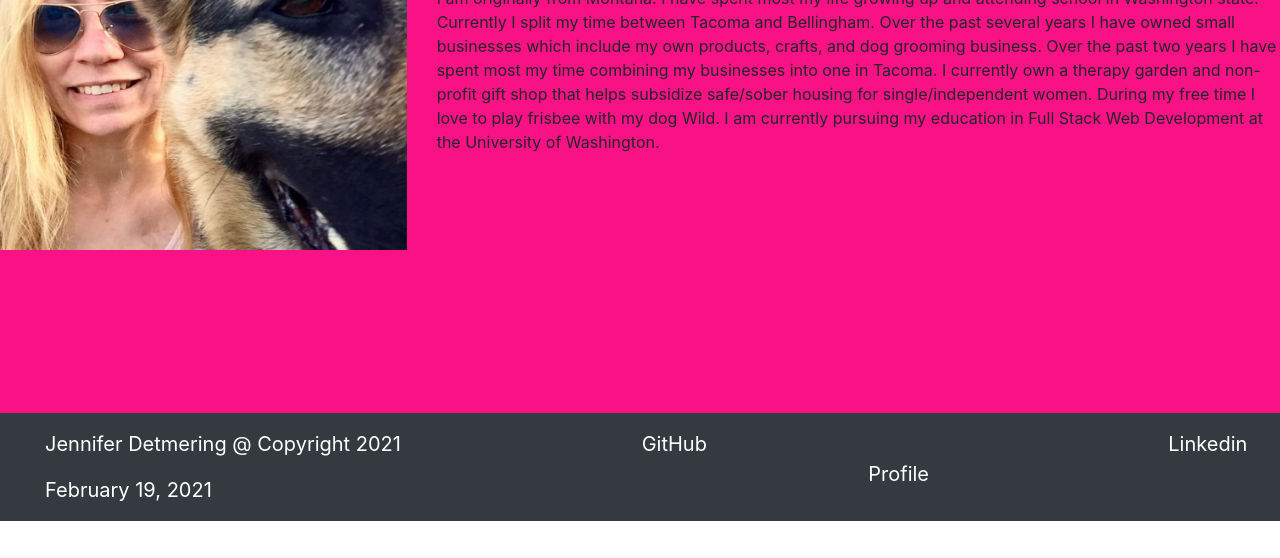
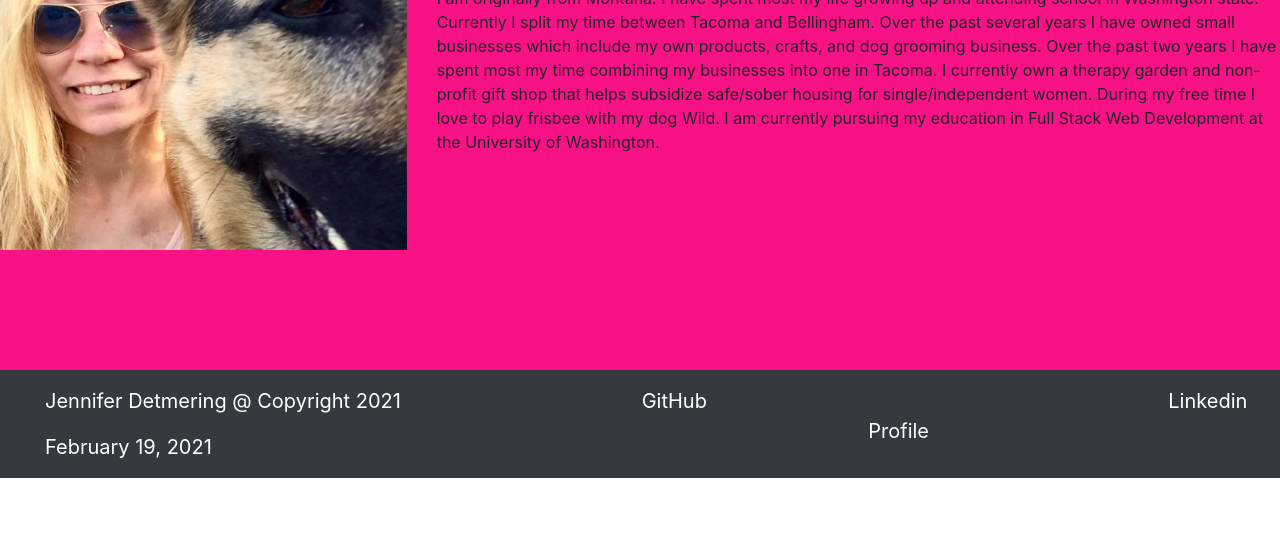
Before and after one commit to kodiakshuksan/Updated-Portfolio, a plain HTML site: page index.html in a window 1280 px wide. Shown: the part 242-800 px from the top of the page. Drawn offline with nearby package versions, Linux system fonts and the light colour scheme.

Commit message:
updated README

```diff
--- a/style.css
+++ b/style.css
@@ -8,7 +8,7 @@ main {
 
   .footer {
     color: white;
-    margin-top: 163px;
+    margin-top: 120px;
   }
 
   .footerPortfolio {
```
Also changed, not shown: assets/Portfolio1.png (added), assets/Portfolio2.png (added), 1 other file.
